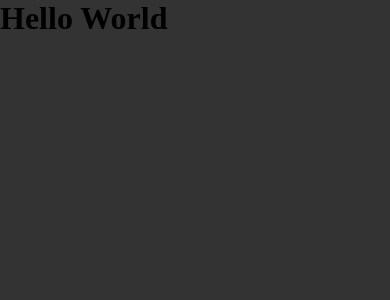
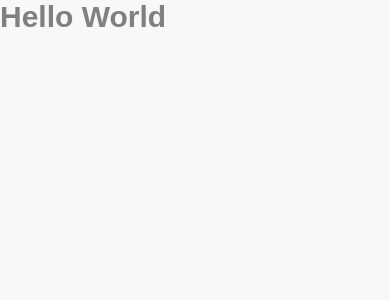
Before and after one commit to PGabriel20/Podcastr, a Next.js app: page / in a window 390 px wide. Shown: the top 300 px of the page. Built offline with nearby package versions, Linux system fonts and the light colour scheme.

Commit message:
Setting up global sass

```diff
--- a/package.json
+++ b/package.json
@@ -10,7 +10,8 @@
   "dependencies": {
     "next": "10.1.3",
     "react": "17.0.2",
-    "react-dom": "17.0.2"
+    "react-dom": "17.0.2",
+    "sass": "^1.32.11"
   },
   "devDependencies": {
     "@types/node": "^14.14.41",
--- a/src/pages/_app.tsx
+++ b/src/pages/_app.tsx
@@ -1,4 +1,4 @@
-import '../styles/global.css'
+import '../styles/global.scss'
 
 function MyApp({ Component, pageProps }) {
   return <Component {...pageProps} />
--- a/src/styles/global.css
+++ /dev/null
@@ -1,9 +0,0 @@
-* {
-  margin: 0;
-  padding: 0;
-  box-sizing: border-box;
-}
-
-body {
-  background: #333;
-}
--- /dev/null
+++ b/src/styles/global.scss
@@ -0,0 +1,50 @@
+* {
+  margin: 0;
+  padding: 0;
+  box-sizing: border-box;
+}
+
+// Creating color variables
+:root {
+  --white: #FFF;
+
+  --gray-50: #F7F8FA;
+  --gray-100: #E6E8EB;
+  --gray-200: #AFB2B1;
+  --gray-500: #808080;
+  --gray-800: #494D4B;
+
+  --green-500: #04D361;
+
+  --purple-300: #9F75FF;
+  --purple-400: #9164FA;
+  --purple-500: #8257E5;
+  --purple-800: #6F48C9;
+}
+
+@media (max-width: 1080px){
+  html{
+    font-size: 93.75%;
+  }
+}
+
+body {
+  background: var(--gray-50);
+}
+
+body, input, textarea, button{
+  font: 500 1rem sans-serif;
+  color: var(--gray-500);
+}
+
+h1{
+  font-size: 2rem;
+}
+
+h2{
+  font-size: 1.5rem;
+}
+
+button {
+  cursor: pointer;
+}
```
Also changed, not shown: 1 other file (tests, documents, lock files or other folders).
